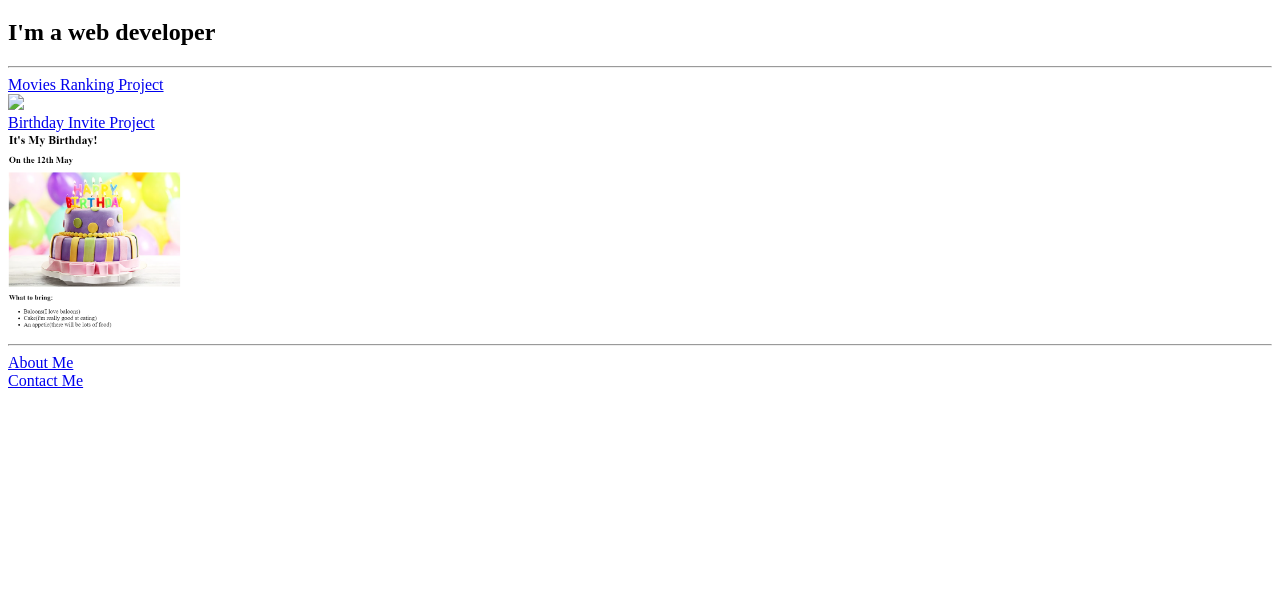
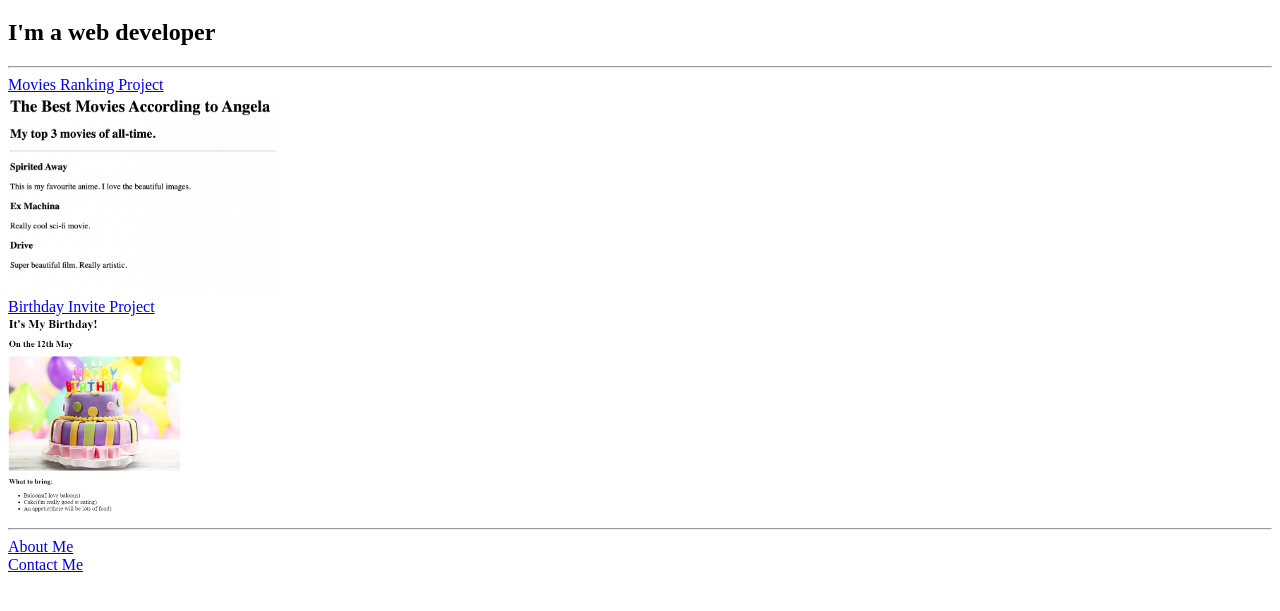
Before and after one commit to Grumpyrocket07/html-start, a plain HTML site: page index.html in a window 1280 px wide. Shown: the part 61-672 px from the top of the page. Drawn offline with Linux system fonts and the light colour scheme.

Commit message:
Update index.html

```diff
--- a/index.html
+++ b/index.html
@@ -10,7 +10,7 @@
     <h2>I'm a web developer </h2>
     <hr />
     <a href="./public/movies.html">Movies Ranking Project</a><br>
-    <img src="/assets/images/movie_ranking.png" height="200"><br>
+    <img src="/assets/images/movie-ranking.png" height="200"><br>
     <a href="./public/Birthday.html">Birthday Invite Project</a><br>
     <img src="./assets/images/Birthday.png" height="200"><br>
     <hr>
```
